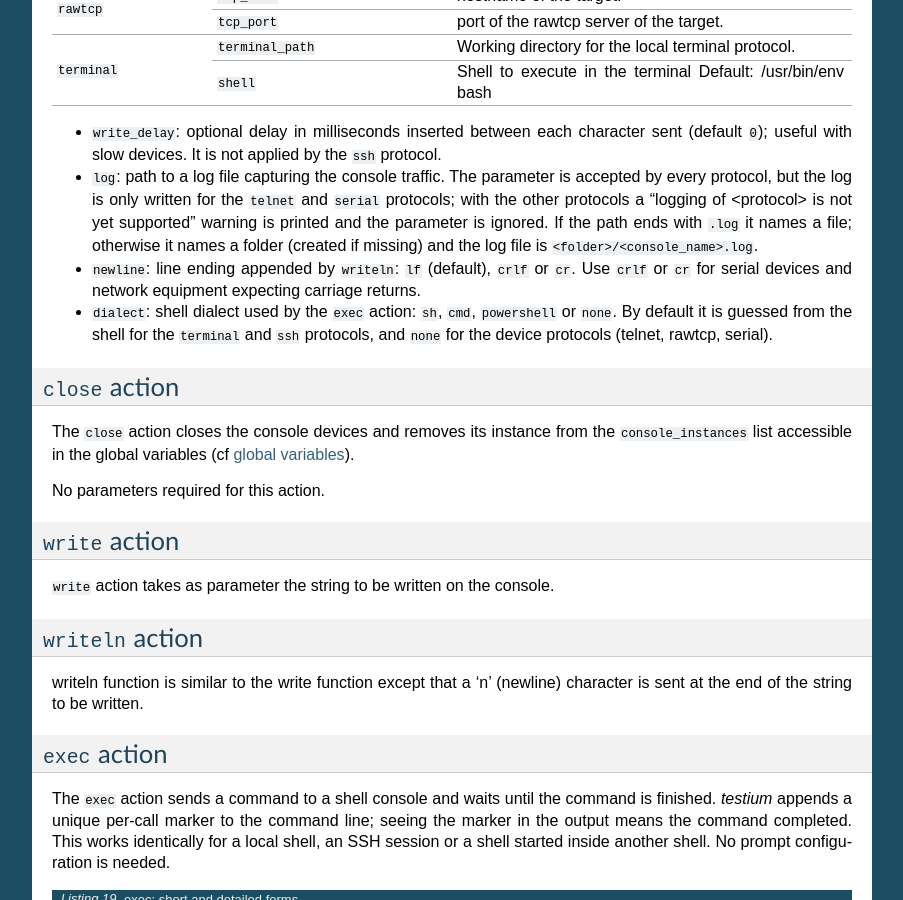
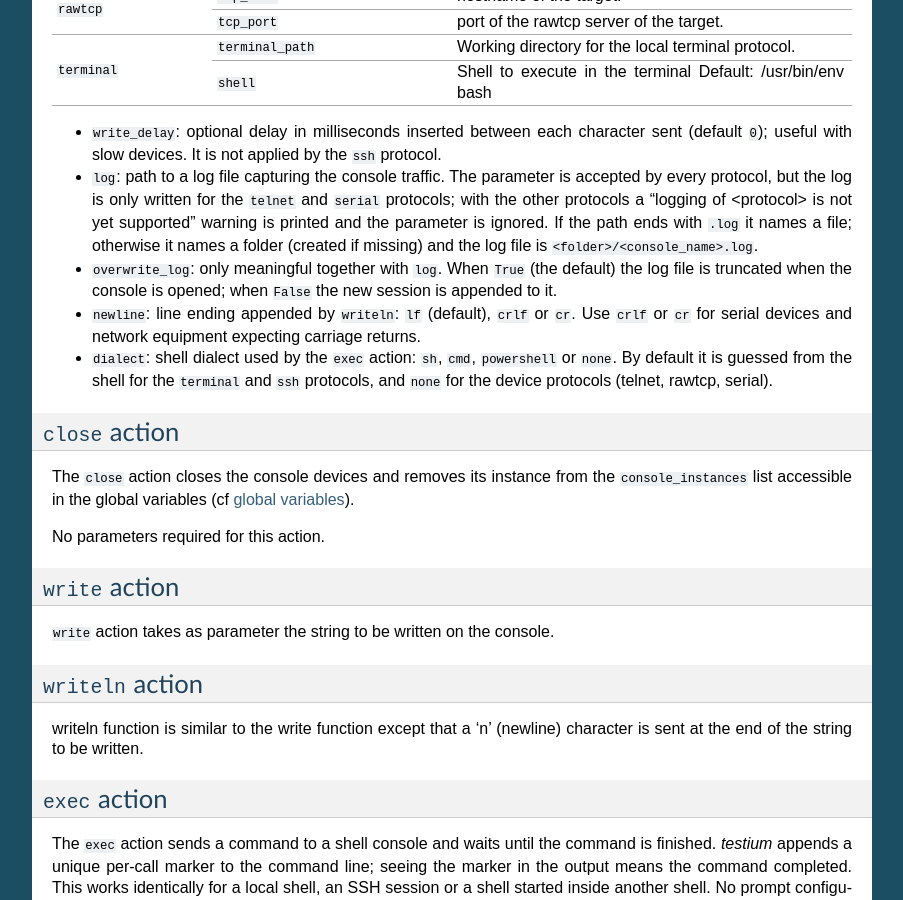
Before and after one commit to testium-HIL/testium, a Sphinx documentation site: the page built from doc/manual/sphinx/source/test_items/console_test_item.rst, in a window 1280 px wide and 900 px high, scrolled down 1279 px. Shown: the whole window, without its empty margins (198-1101 px from the left). Built offline with Sphinx 7.4.7, drawn with Linux system fonts in a browser that asks for light colours.

Commit message:
doc: document the console open overwrite_log parameter

```diff
--- a/doc/manual/sphinx/source/test_items/console_test_item.rst
+++ b/doc/manual/sphinx/source/test_items/console_test_item.rst
@@ -103,6 +103,9 @@ Open step accepts the following attribute:
   the parameter is ignored. If the path ends with ``.log`` it names a
   file; otherwise it names a folder (created if missing) and the log
   file is ``<folder>/<console_name>.log``.
+* ``overwrite_log``: only meaningful together with ``log``. When
+  ``True`` (the default) the log file is truncated when the console is
+  opened; when ``False`` the new session is appended to it.
 * ``newline``: line ending appended by ``writeln``: ``lf`` (default),
   ``crlf`` or ``cr``. Use ``crlf`` or ``cr`` for serial devices and
   network equipment expecting carriage returns.
```
